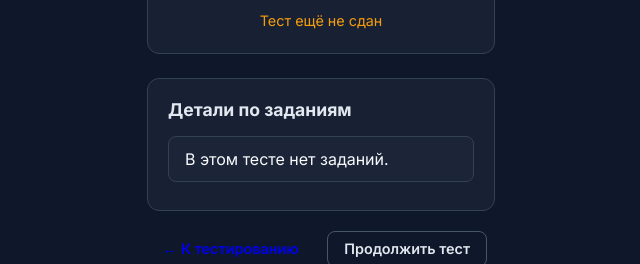
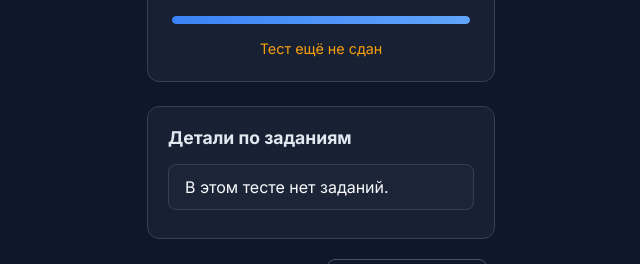
Before and after one commit to Arallez/diploma-clustering-app, a Django app: template templates/testing/attempt_result.html in a window 1280 px wide. Shown: the part 289-553 px from the top of the page, without its empty margins (319-959 px from the left). Run offline with Django 5.2, Linux system fonts and the light colour scheme; the template is opened without the code that fills it, so the values that code supplies are empty.

Commit message:
feat(testing): add progress bar to attempt_result.html and connect testing.js

```diff
--- a/templates/testing/attempt_result.html
+++ b/templates/testing/attempt_result.html
@@ -17,6 +17,11 @@
     <div class="testing-result-card__score">
       <div class="testing-result-card__percent">{{ progress.percent }}%</div>
       <div class="testing-result-card__details">Выполнено {{ progress.attempted }} из {{ progress.total }} заданий</div>
+    </div>
+
+    <!-- Прогресс-бар -->
+    <div class="testing-progress__bar" style="margin: 16px auto; max-width: 400px;">
+      <div class="testing-progress__fill" data-percent="{{ progress.percent }}"></div>
     </div>
 
     {% if attempt.submitted_at %}
@@ -58,3 +63,7 @@
   </div>
 </div>
 {% endblock %}
+
+{% block extra_js %}
+<script src="{% static 'js/testing.js' %}"></script>
+{% endblock %}
```
